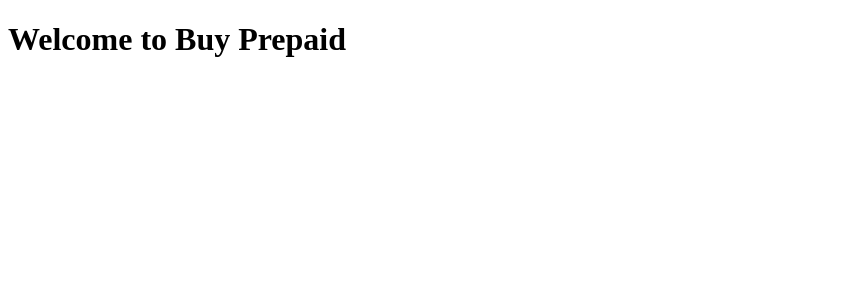
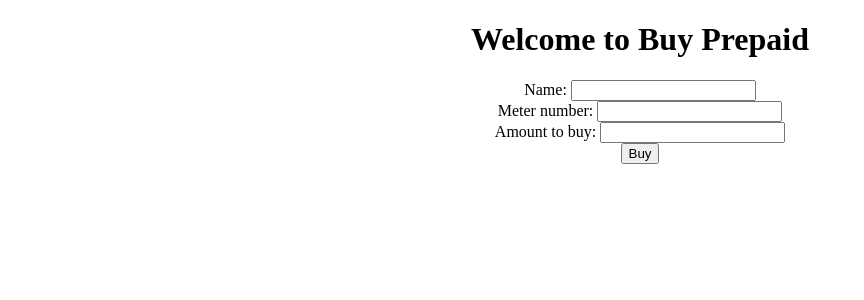
Before and after one commit to benedictowusu/Buy_Prepaid, a Django app: page / in a window 1280 px wide. Shown: the top 300 px of the page, without its empty margins (0-864 px from the left). Run offline with Django 5.2, Linux system fonts and the light colour scheme.

Commit message:
adding apps

```diff
--- a/customers/forms.py
+++ b/customers/forms.py
@@ -1,6 +1,7 @@
-from django.forms import ModelForm
+from django import forms
 from .models import Customers
 
-class BuyForm(ModelForm):
+class BuyForm(forms.ModelForm):
     class Meta:
         model = Customers
+        fields = ['name', 'meter_number', 'amount_to_buy']
--- a/customers/models.py
+++ b/customers/models.py
@@ -7,3 +7,6 @@ class Customers(models.Model):
     meter_number = models.IntegerField(blank=False)
     amount_to_buy = models.IntegerField(blank=False)
     request_time = models.DateTimeField(default=timezone.now)
+
+    def __str__(self):
+        return self.name + ' | ' + str(self.meter_number) + ' | ' + str(self.amount_to_buy)
--- a/customers/templates/buy.html
+++ b/customers/templates/buy.html
@@ -1,5 +1,11 @@
 {% extends 'base.html' %} {% block buy %}
 <div>
-
+  <form
+    action="{% url 'customers:buy' %}"
+    method="post"
+  >
+    {% csrf_token %} {{ customers }}
+    <div><button type="submit">Buy</button></div>
+  </form>
 </div>
 {% endblock %}
--- a/customers/views.py
+++ b/customers/views.py
@@ -1,7 +1,13 @@
-from django.shortcuts import render
-from .models import Customers
+from django.shortcuts import render, redirect
+from .forms import BuyForm
 
 # Create your views here.
 def buy(request):
-    customers = Customers.objects.all()
-    return render(request, 'buy.html')
+    if request.method == "POST":
+        customers = BuyForm(request.POST)
+        if customers.is_valid():
+            customers.save()
+            return redirect('customers:buy')
+    else:
+        customers = BuyForm()
+    return render(request, 'buy.html', {"customers": customers})
--- a/templates/base.html
+++ b/templates/base.html
@@ -9,7 +9,7 @@
     <title>Document</title>
   </head>
   <body>
-    <h1>Welcome to Buy Prepaid</h1>
+    <h1 style="text-align: center">Welcome to Buy Prepaid</h1>
     <div style="text-align: center">{% block buy %} {% endblock %}</div>
   </body>
 </html>
```
Also changed, not shown: Buy/migrations/0001_initial.py (renamed from customers/migrations/0001_initial.py), Buy/migrations/0002_alter_customers_meter_number.py (renamed from customers/migrations/0002_alter_customers_meter_number.py), Buy/migrations/0003_customers_request_time.py (renamed from customers/migrations/0003_customers_request_time.py), Buy/migrations/__init__.py (added).
